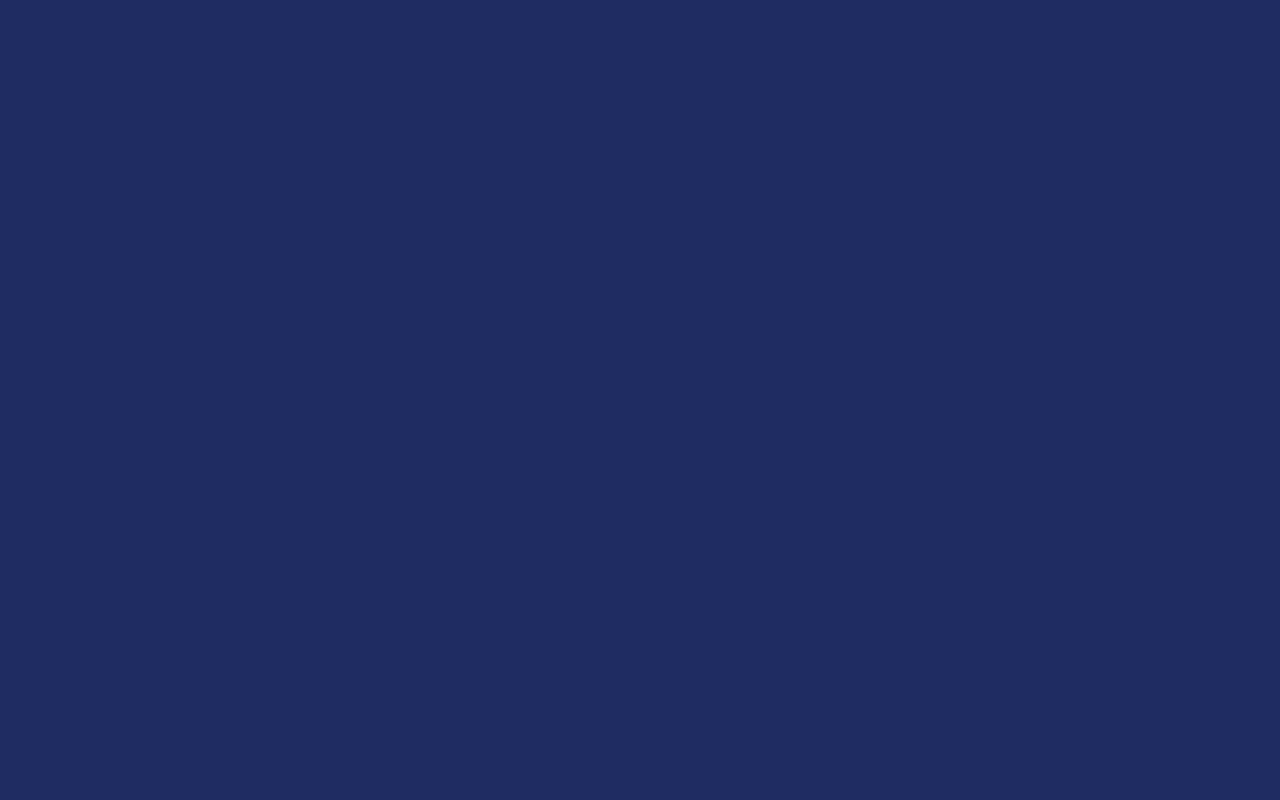
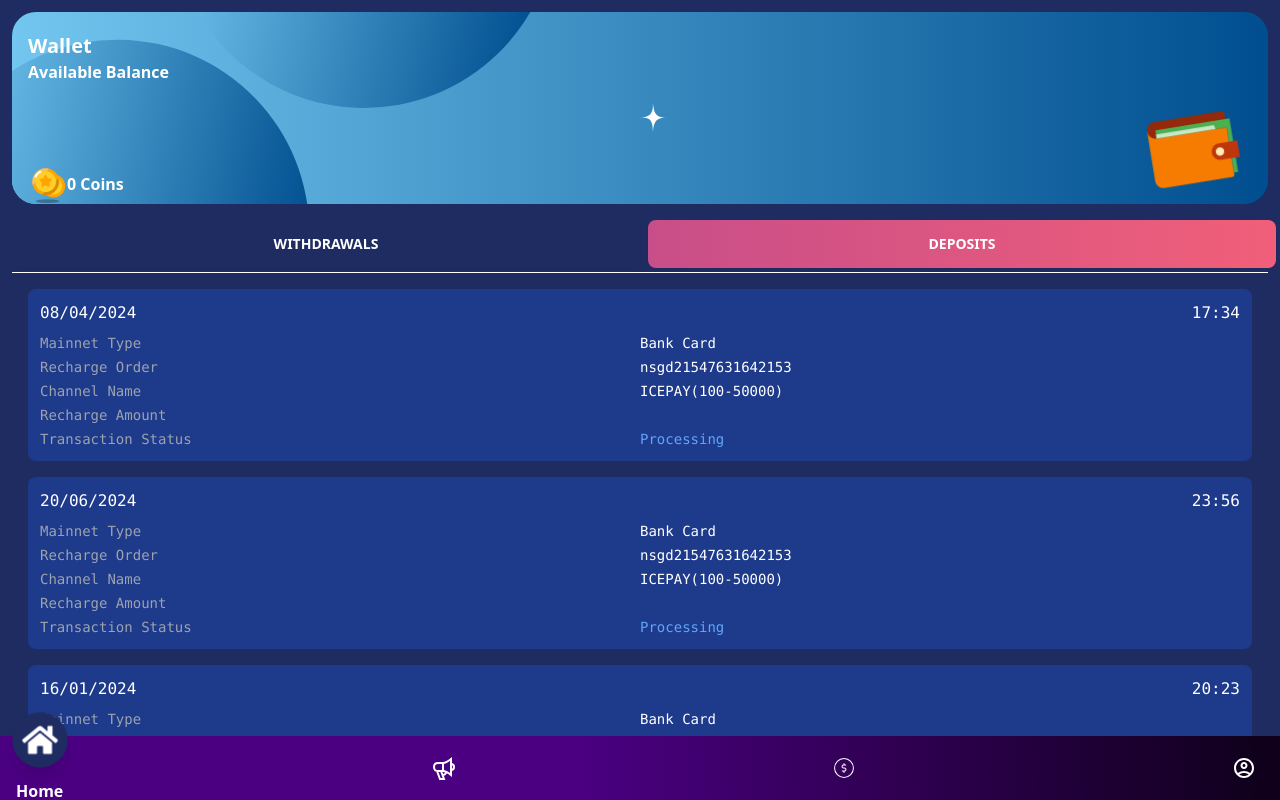
Before and after one commit to team-IGORAZA/color-trading-frontend, a React (Vite) app: page /wallet in a window 1280 px wide. Before the commit this address had no page. Shown: the top 800 px of the page. Built offline with nearby package versions, Linux system fonts and the light colour scheme; sample sign-in values are in the browser's storage.

Commit message:
ui: wallet page completeed

```diff
--- a/src/App.tsx
+++ b/src/App.tsx
@@ -7,6 +7,7 @@ import WinGO1Min from "./Pages/WinGO1Min/WinGO1Min"
 import HomePage from "./Components/HomePage"
 import Profile from "./Pages/Profile/Profile"
 import Gift from "./Pages/Gift/Gift"
+import { Wallet } from "./Pages/Wallet/Wallet"
 
 export default function App() {
   return (
@@ -23,6 +24,8 @@ export default function App() {
             <Route path="/win-go-1-min" element={<WinGO1Min/>}/>
             <Route path="/profile" element={<Profile/>}/>
             <Route path="/gift" element={<Gift/>}/>
+            <Route path="/wallet" element={<Wallet/>}/>
+
 
           </Route>
         </Routes>
--- a/src/Components/BottomNavbar.tsx
+++ b/src/Components/BottomNavbar.tsx
@@ -14,7 +14,7 @@ export default function BottomNavbar() {
     const navLinks = [
         { label: "Home", icon: <FaHome />, link: "/home" },
         { label: "Promotion", icon: <GrAnnounce />, link: "" },
-        { label: "Wallet", icon: <CiDollar />, link: "/" },
+        { label: "Wallet", icon: <CiDollar />, link: "/wallet" },
         { label: "Account", icon: <MdOutlineAccountCircle />, link: "/profile" },
     ];
 
--- a/src/Pages/Profile/ProfileCard.tsx
+++ b/src/Pages/Profile/ProfileCard.tsx
@@ -7,7 +7,7 @@ export default function ProfileCard() {
         <main className="mt-3">
             <section className="flex justify-center mx-auto">
                 <div style={{ background: "linear-gradient(90deg, #1F1C2C 0%, #928DAB 100%)" }}
-                    className="w-full max-w-xl flex space-x-8  p-4 h-72 rounded-[50px]">
+                    className="w-full  flex space-x-8  p-4 h-72 rounded-[50px]">
                     {/* ?image section  */}
                     <div>
                         <img src="https://img.daisyui.com/images/stock/photo-1534528741775-53994a69daeb.webp" className="h-40 lg:h-44 rounded-lg" alt="Profile Pic" />
--- /dev/null
+++ b/src/Pages/Wallet/TransactionList.tsx
@@ -0,0 +1,68 @@
+
+const TransactionList = () => {
+  const transactions = [
+    {
+      date: '08/04/2024',
+      time: '17:34',
+      mainnetType: 'Bank Card',
+      rechargeOrder: 'nsgd21547631642153',
+      channelName: 'ICEPAY(100-50000)',
+      rechargeAmount: '',
+      transactionStatus: 'Processing'
+    },
+    {
+      date: '20/06/2024',
+      time: '23:56',
+      mainnetType: 'Bank Card',
+      rechargeOrder: 'nsgd21547631642153',
+      channelName: 'ICEPAY(100-50000)',
+      rechargeAmount: '',
+      transactionStatus: 'Processing'
+    },
+    {
+      date: '16/01/2024',
+      time: '20:23',
+      mainnetType: 'Bank Card',
+      rechargeOrder: 'nsgd21547631642153',
+      channelName: 'ICEPAY(100-50000)',
+      rechargeAmount: '',
+      transactionStatus: 'Processing'
+    },
+    {
+      date: '02/05/2024',
+      time: '05:34',
+      mainnetType: 'Bank Card',
+      rechargeOrder: 'nsgd21547631642153',
+      channelName: 'ICEPAY(100-50000)',
+      rechargeAmount: '',
+      transactionStatus: 'Processing'
+    }
+  ];
+
+  return (
+    <div className=" p-4 text-white font-mono">
+      {transactions.map((transaction, index) => (
+        <div key={index} className="mb-4 bg-blue-900 p-3 rounded-lg">
+          <div className="flex justify-between mb-2">
+            <span>{transaction.date}</span>
+            <span>{transaction.time}</span>
+          </div>
+          <div className="grid grid-cols-2 gap-y-1 text-sm">
+            <span className="text-gray-400">Mainnet Type</span>
+            <span>{transaction.mainnetType}</span>
+            <span className="text-gray-400">Recharge Order</span>
+            <span>{transaction.rechargeOrder}</span>
+            <span className="text-gray-400">Channel Name</span>
+            <span>{transaction.channelName}</span>
+            <span className="text-gray-400">Recharge Amount</span>
+            <span>{transaction.rechargeAmount}</span>
+            <span className="text-gray-400">Transaction Status</span>
+            <span className="text-blue-400">{transaction.transactionStatus}</span>
+          </div>
+        </div>
+      ))}
+    </div>
+  );
+};
+
+export default TransactionList;
--- /dev/null
+++ b/src/Pages/Wallet/Transactions.tsx
@@ -0,0 +1,30 @@
+import TransactionList from "./TransactionList";
+import { useState } from "react";
+
+export default function Transactions() {
+  const [isWithDrawals, setIsWithDrawals] = useState(false);
+  const activeBtnBg = "linear-gradient(90deg, #C84E89 0%, #F15F79 100%)";
+
+  return (
+    <div className="mt-4">
+      <div className="flex justify-between gap-2 w-full items-center">
+        <button
+          style={{ background: `${isWithDrawals ? activeBtnBg : "transparent"}` }}
+          onClick={() => setIsWithDrawals((prev) => !prev)}
+          className="btn w-1/2 text-white border-none uppercase"
+        >
+          Withdrawals
+        </button>
+        <button
+          style={{ background: `${!isWithDrawals ? activeBtnBg : "transparent"}` }}
+          onClick={() => setIsWithDrawals((prev) => !prev)}
+          className="btn w-1/2 border-none text-white uppercase"
+        >
+          Deposits
+        </button>
+      </div>
+      <hr  className="mt-1 border-white"/>
+      {isWithDrawals ? <TransactionList /> : <TransactionList />}
+    </div>
+  );
+}
--- /dev/null
+++ b/src/Pages/Wallet/Wallet.tsx
@@ -0,0 +1,15 @@
+import BottomNavbar from "../../Components/BottomNavbar"
+import Transactions from "./Transactions"
+import { WalletBanner } from "./WalletBanner"
+
+export const Wallet = () => {
+  return (
+    <section>
+        <main className=" p-3 mb-16 flex flex-col ">
+            <WalletBanner/>
+            <Transactions/>
+        </main>
+        <BottomNavbar/>
+    </section>
+  )
+}
--- /dev/null
+++ b/src/Pages/Wallet/WalletBanner.tsx
@@ -0,0 +1,52 @@
+export const WalletBanner = () => {
+    return (
+      <div
+        style={{
+            background: "linear-gradient(90deg, #72C6EF 0%, #004E8F 100%)"
+
+        }}
+        className="relative w-[370px] lg:w-full h-48 rounded-[24px] p-4 overflow-hidden"
+      >
+        <div className="absolute left-40 bottom-24 rotate-12 ">
+          <GradientCircle />
+        </div>
+        {/* ?Body */}
+        <div className="flex items-center justify-between">
+        <div className="flex flex-col items-start z-50">
+          <div className="text-white  font-bold relative bottom-10">
+           <span className="text-xl">Wallet</span> <br/>
+           <span className="test-sm">Available Balance</span>
+          </div>
+          <div className="flex items-center relative -bottom-10">
+            <img src="/coins.png" alt="coin image" />
+            <span className="text-white font-bold">
+                0 Coins
+            </span>
+          </div>
+        </div>
+        <div>
+          <img src="/star.png" alt="star image" />
+        </div>
+        <div className="flex flex-col items-center z-50 mt-8 relative">
+          <img className="mt-8" src="/wallet.png" alt="game Image" />
+        </div>
+      </div>
+        {/* ? body close */}
+
+        <div className="relative -left-28 -top-20 rotate-12 ">
+          <GradientCircle />
+        </div>
+      </div>
+    );
+  };
+
+  const GradientCircle = () => (
+    <div
+      style={{
+        background: "linear-gradient(90deg, #72C6EF 0%, #004E8F 100%)"
+
+
+      }}
+      className="h-96 rounded-full w-96"
+    ></div>
+  );
```
Also changed, not shown: public/coins.png (added), public/wallet.png (added).
